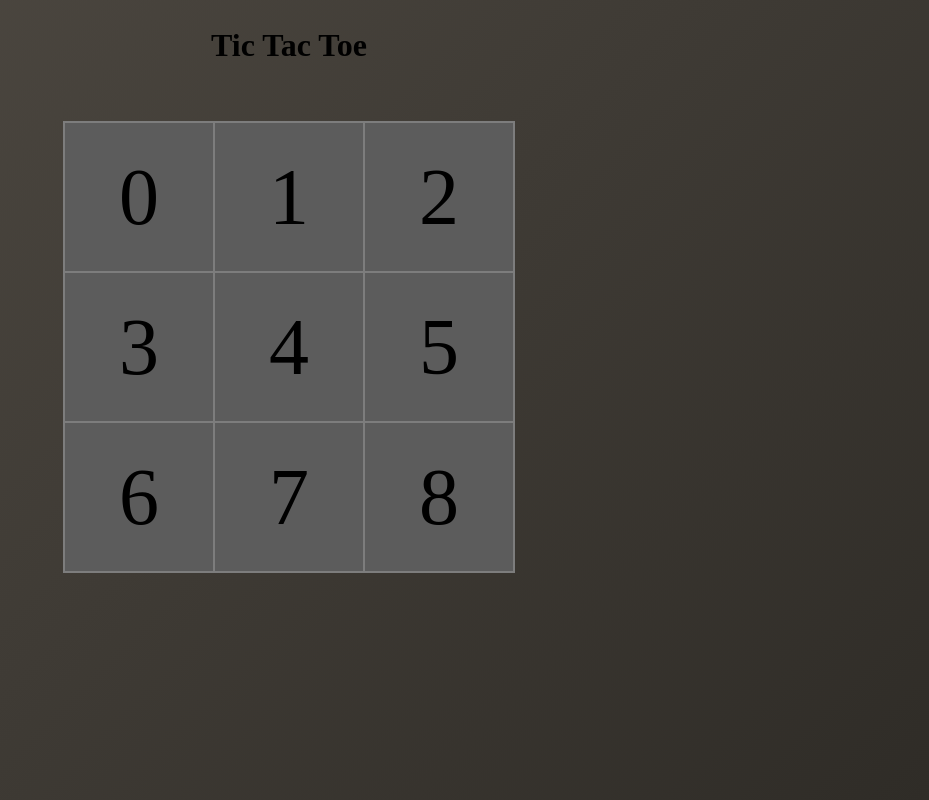
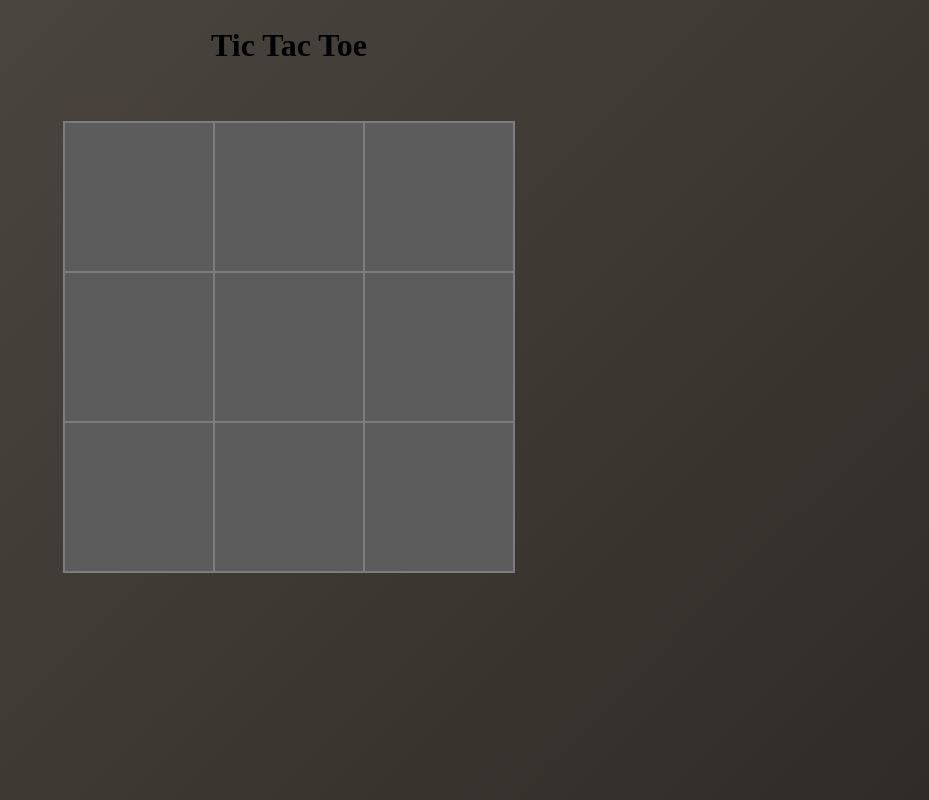
Before and after one commit to nishadnp/tic-tac-toe, a plain HTML site: page index.html in a window 1280 px wide. Shown: the whole page, without its empty margins (351-1280 px from the left). Drawn offline with Linux system fonts and the light colour scheme.

Commit message:
chore: remove placeholder value in grid cells

```diff
--- a/index.html
+++ b/index.html
@@ -10,15 +10,15 @@
 <body>
     <h1>Tic Tac Toe</h1>
     <div id="game-grid">
-        <div>0</div>
-        <div>1</div>
-        <div>2</div>
-        <div>3</div>
-        <div>4</div>
-        <div>5</div>
-        <div>6</div>
-        <div>7</div>
-        <div>8</div>
+        <div></div>
+        <div></div>
+        <div></div>
+        <div></div>
+        <div></div>
+        <div></div>
+        <div></div>
+        <div></div>
+        <div></div>
     </div>
 </body>
 </html>
```
